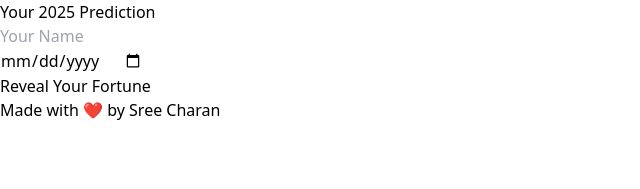
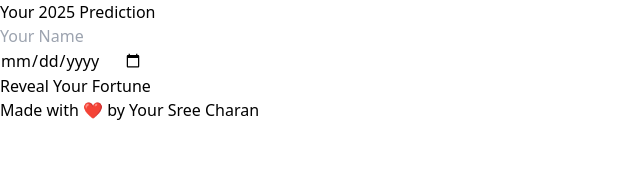
Before and after one commit to sreecharan-desu/2025-prediction, a React (Vite) app in the folder frontend/: page / in a window 1280 px wide. Shown: the top 189 px of the page, without its empty margins (0-640 px from the left). Built offline with nearby package versions, Linux system fonts and the light colour scheme.

Commit message:
added Your

```diff
--- a/frontend/src/App.jsx
+++ b/frontend/src/App.jsx
@@ -361,7 +361,7 @@ const FortuneTeller = () => {
           rel="noopener noreferrer"
           className="text-blue-600 hover:text-blue-800 transition-colors"
         >
-          Sree Charan
+          Your Sree Charan
         </a>
       </footer>
     </div>
```
